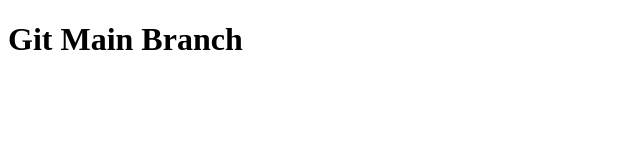
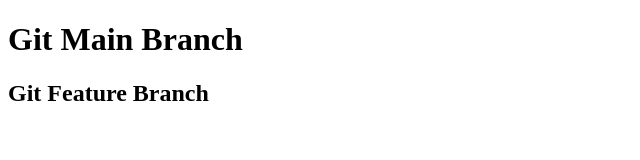
Before and after one commit to jazz921/rebasing-practice, a plain HTML site: page index.html in a window 1280 px wide. Shown: the whole page, without its empty margins (0-640 px from the left). Drawn offline with Linux system fonts and the light colour scheme.

Commit message:
added a new branch and created an header

```diff
--- a/index.html
+++ b/index.html
@@ -9,5 +9,6 @@
 </head>
 <body>
   <h1>Git Main Branch</h1>
+  <h2>Git Feature Branch</h2>
 </body>
 </html>
```
